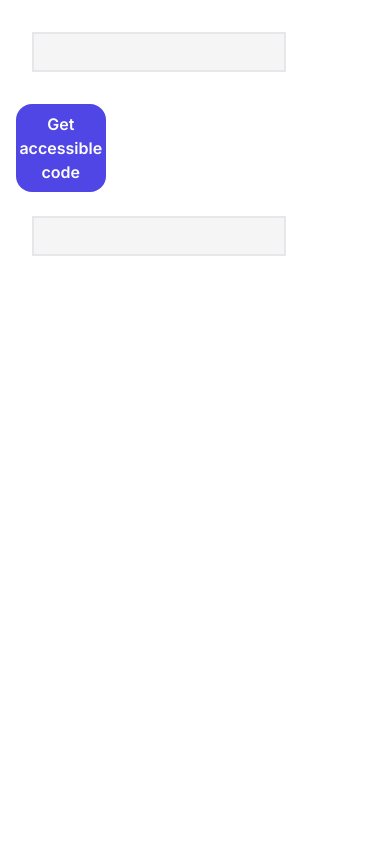
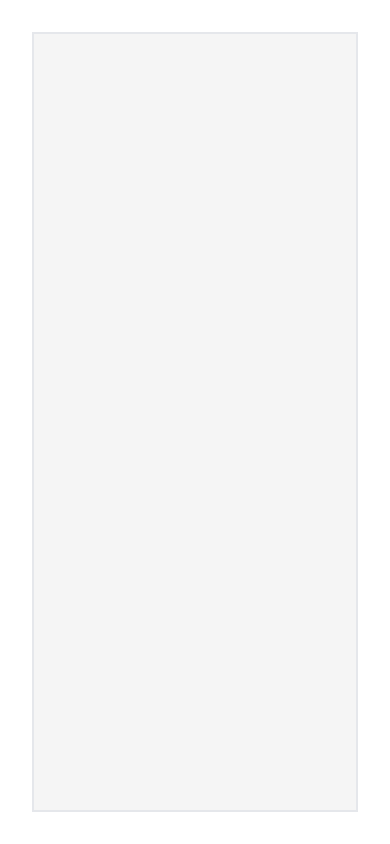
Before and after one commit to jagdishpatil02/accessible-code-generator, an Angular app in the folder accessible-code-generator/: page /home in a window 390 px wide. Shown: the top 844 px of the page. Built offline with nearby package versions, Linux system fonts and the light colour scheme.

Commit message:
resolved mobile responsive issue

```diff
--- a/accessible-code-generator/src/app/home/home.component.html
+++ b/accessible-code-generator/src/app/home/home.component.html
@@ -1,16 +1,16 @@
 <div class="h-screen md:flex p-4">
-    <div class="relative overflow-hidden w-4/5 p-4">
+    <div class="relative overflow-hidden md:w-4/5 h-full p-4 w-full">
         <div contenteditable="true" class="w-full h-full border-2"
             class="content border-2 h-full w-full outline-0	p-2 text-sm	" #ecinput
             (input)="editableInputContent=ecinput.innerText"></div>
     </div>
-    <div class="relative md:flex w-3/12 flex-col justify-center	">
+    <div class="relative md:flex md:w-3/12 w-full flex-col justify-center p-4">
         <button class="block w-full bg-indigo-600 mt-4 py-2 rounded-2xl text-white font-semibold mb-2 cursor-pointer"
             (click)="getContentValue()" [disabled]="isApiCallInProgress">
             Get accessible code
         </button>
     </div>
-    <div class="w-4/5 p-4 ">
+    <div class="md:w-4/5 w-full p-4 h-full">
         <pre class="w-full h-full pre-custom">
             <div contenteditable="true" class="content border-2 h-full w-full outline-0 p-2 overflow-y-scroll	text-sm	"
             id="editableOutputContent"></div>
```
